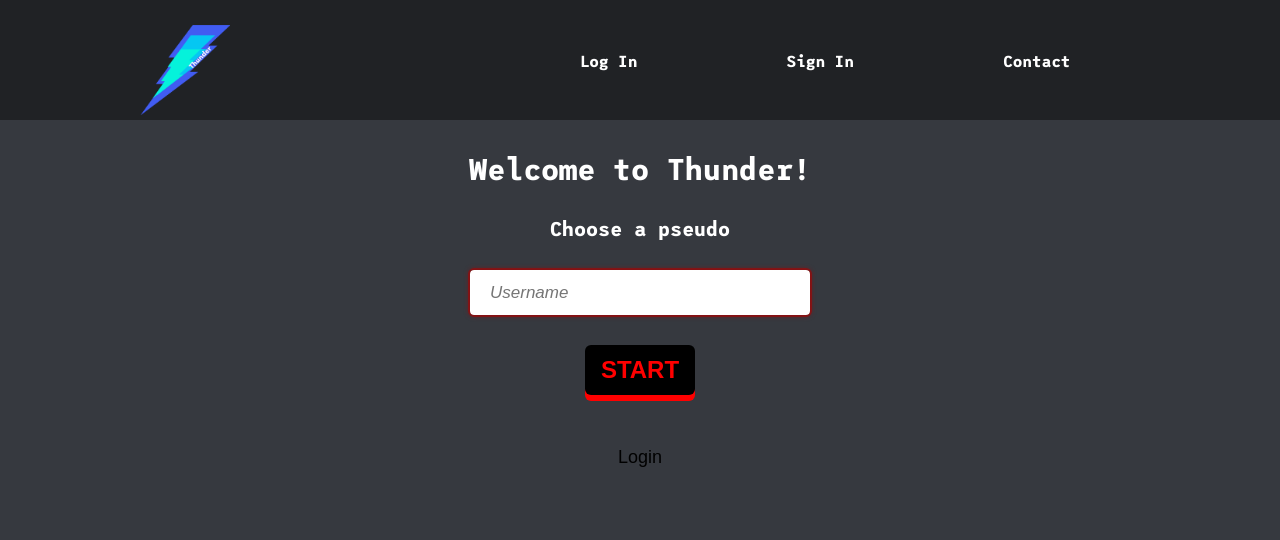
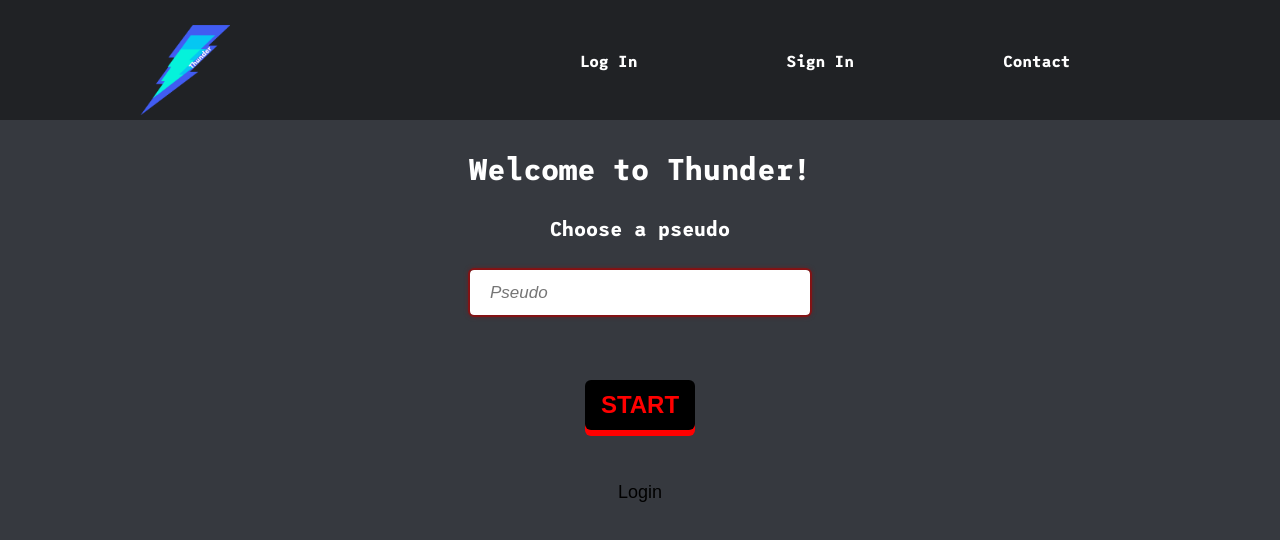
Before and after one commit to clrko/wild-thunder, a React (Create React App) app: page / in a window 1280 px wide. Shown: the top 540 px of the page. Built offline with nearby package versions, Linux system fonts and the light colour scheme.

Commit message:
message alerte pour inserer son pseudo

```diff
--- a/src/components/pages/Welcome.css
+++ b/src/components/pages/Welcome.css
@@ -46,3 +46,10 @@
 .title-login{
     font-size: 30px;
 }
+.error-input{
+    color: red;
+    background-color: white;
+    margin-top: 10px;
+    height: 25px;
+    border-radius: 5px;
+}
--- a/src/components/pages/Welcome.js
+++ b/src/components/pages/Welcome.js
@@ -1,5 +1,5 @@
 import React from 'react';
-import { Link } from 'react-router-dom';
+import { Redirect } from 'react-router-dom';
 
 import "./Welcome.css";
 
@@ -7,18 +7,32 @@ class Welcome extends React.Component {
     state = {
         username: '',
         password: '',
+        error : false
     }
     onChange = (e) => {
         this.setState({ [e.target.name]: e.target.value })
     }
+   handleChange =(e) =>{
+        const username = this.state.username
+        const error = this.state.error
+        if(username === ''){
+            this.setState({error : true})
+    }else{
+        this.setState({ redirect: "/mode-page" })
+    }
+    }
     render() {
+        if (this.state.redirect) {
+            return <Redirect to={{ pathname: this.state.redirect, username:this.state.username}}/>
+        }
         return (
             <div>
                 <div className="login-page" >
                     <h2 className="title-login" >Welcome to Thunder!</h2>
                     <label className='label-login' >Choose a pseudo</label>
-                    <input className="input-login" type='text' value={this.state.username} name='username' placeholder="Username" onChange={this.onChange} />
-                    <Link to={{pathname:`/mode-page`, username:this.state.username}}><button className="button-login">Start</button></Link>
+                    <input className="input-login" type='text' value={this.state.username} name='username' placeholder="Pseudo" onChange={this.onChange} />
+                    <p className='error-input'>{this.state.error ? 'Please insert your pseudo' : ""}</p>
+                    <button onClick={this.handleChange} className="button-login">Start</button>
                 </div>
             </div>
         );
```
